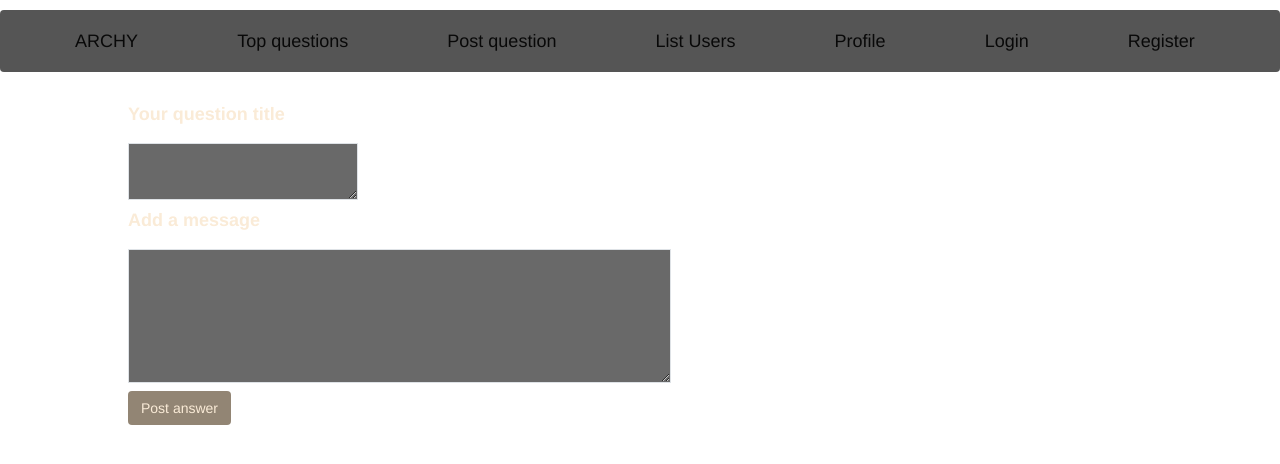
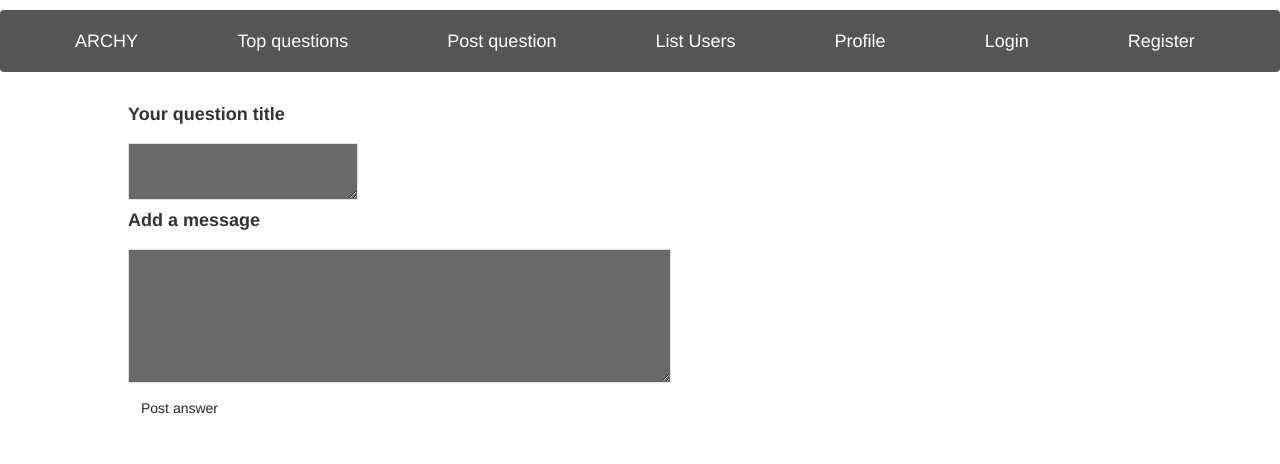
Before and after one commit to tothhajnalka17/askmate3, a Flask app: page /add_question in a window 1280 px wide; the page is wider, and only the part inside the window is pictured. Shown: the top 464 px of that part. Run offline with Flask 2, Linux system fonts and the light colour scheme; the visitor is signed in with stand-in values (Sample User, id 1); some libraries are stand-ins or nearby versions.

Commit message:
style: css

```diff
--- a/static/style.css
+++ b/static/style.css
@@ -25,28 +25,9 @@
   font-size: 18px;
 }
 
-.navright{
-  position: static;
-  right: 0%;
-
-}
 .top-fixed{
     position: fixed;
     top: 1rem
-}
-
-.orangebtn{
-  color: antiquewhite;
-  background: #928574;
-  max-width: 86px;
-  max-height: 40px
-}
-
-.submitbtn{
-  color: antiquewhite;
-  background: #928574;
-  max-width: 250px;
-  max-height: 40px
 }
 
 .text_hide{
@@ -55,101 +36,6 @@
     overflow: hidden;
 }
 
-.idright{
-  position: relative;
-  right: 2%
-}
-
-.text-antiquewhite{
-  color: antiquewhite;
-}
-
-
-.demo-bg {
-  opacity: 0.6;
-  position: absolute;
-  left: 0;
-  top: 0;
-  width: 100%;
-  height: auto;
-}
-
-.qstbackground {
-  background: antiquewhite;
-
-}
-
-.active-pink-textarea.md-form label.active {
-  color: #f48fb1;
-}
-.pink-textarea textarea.md-textarea:focus:not([readonly]) {
-  border-bottom: 1px solid #f48fb1;
-  box-shadow: 0 1px 0 0 #f48fb1;
-}
-.pink-textarea.md-form .prefix.active {
-  color: #f48fb1;
-}
-.active-pink-textarea.md-form textarea.md-textarea:focus:not([readonly])+label {
-  color: #f48fb1;
-}
-
-.active-amber-textarea.md-form label.active {
-  color: #ffa000;
-}
-.amber-textarea textarea.md-textarea:focus:not([readonly]) {
-  border-bottom: 1px solid #ffa000;
-  box-shadow: 0 1px 0 0 #ffa000;
-}
-.amber-textarea.md-form .prefix.active {
-  color: #ffa000;
-}
-.active-amber-textarea.md-form textarea.md-textarea:focus:not([readonly])+label {
-  color: #ffa000;
-}
-
-.active-pink-textarea-2 textarea.md-textarea {
-  border-bottom: 1px solid #f48fb1;
-  box-shadow: 0 1px 0 0 #f48fb1;
-}
-.active-pink-textarea-2.md-form label.active {
-  color: #f48fb1;
-}
-.active-pink-textarea-2.md-form label {
-  color: #f48fb1;
-}
-.active-pink-textarea-2.md-form .prefix {
-  color: #f48fb1;
-}
-.active-pink-textarea-2.md-form textarea.md-textarea:focus:not([readonly])+label {
-  color: #f48fb1;
-}
-
-.active-amber-textarea-2 textarea.md-textarea {
-  border-bottom: 1px solid #ffa000;
-  box-shadow: 0 1px 0 0 #ffa000;
-}
-.active-amber-textarea-2.md-form label.active {
-  color: #ffa000;
-}
-.active-amber-textarea-2.md-form label {
-  color: #ffa000;
-}
-.active-amber-textarea-2.md-form .prefix {
-  color: #ffa000;
-}
-.active-amber-textarea-2.md-form textarea.md-textarea:focus:not([readonly])+label {
-  color: #ffa000;
-}
-
-
-
-#login { display: none; }
-.login,
-.logout {
-    position: absolute;
-    top: -3px;
-    right: 0;
-}
 .page-header { position: relative; }
 .reviews {
     color: #555;
--- a/templates/layout.html
+++ b/templates/layout.html
@@ -12,22 +12,22 @@
     <script src="//netdna.bootstrapcdn.com/bootstrap/3.2.0/js/bootstrap.min.js"></script>
     <script src="//code.jquery.com/jquery-1.11.1.min.js"></script>
 
-	<nav class="navbar top-fixed" style="background-color: #555555">
+	<nav class="navbar top-fixed " style="background-color: #555555">
 
 
-            <a class="navbar-brand home" href="/"><i class="fa fa-graduation-cap fa-lg mr-2" ></i>ARCHY</a>
-            <a class="navbar-brand top-question" href="/list"><i class="fa fa-graduation-cap fa-lg mr-2"></i>Top questions</a>
-            <a class="navbar-brand post-question" href="/add_question"><i class="fa fa-graduation-cap fa-lg mr-2"></i>Post question</a>
-            <a class="navbar-brand list-users" href="{{ url_for('users_list') }}"><i class="fa fa-graduation-cap fa-lg mr-2"></i>List Users</a>
+            <a class="navbar-brand home text-white" href="/"><i class="fa fa-graduation-cap fa-lg mr-2" ></i>ARCHY</a>
+            <a class="navbar-brand top-question text-white" href="/list"><i class="fa fa-graduation-cap fa-lg mr-2"></i>Top questions</a>
+            <a class="navbar-brand post-question text-white" href="/add_question"><i class="fa fa-graduation-cap fa-lg mr-2"></i>Post question</a>
+            <a class="navbar-brand list-users text-white" href="{{ url_for('users_list') }}"><i class="fa fa-graduation-cap fa-lg mr-2"></i>List Users</a>
         {% if session %}
-            <a class="navbar-brand profile-tab" href="/user/{{session.id}}"><i class="fa fa-phone fa-fw fa-rotate-180 mr-1 "></i>Profile</a>
+            <a class="navbar-brand profile-tab text-white" href="/user/{{session.id}}"><i class="fa fa-phone fa-fw fa-rotate-180 mr-1 "></i>Profile</a>
 
         {% else %}
-            <a class="navbar-brand user-tab" href="/user/0"><i class="fa fa-phone fa-fw fa-rotate-180 mr-1 "></i>Profile</a>
+            <a class="navbar-brand user-tab text-white" href="/user/0"><i class="fa fa-phone fa-fw fa-rotate-180 mr-1 "></i>Profile</a>
 
         {% endif %}
-             <a class="navbar-brand login-tab" href="/userlogin" style="right:3rem"><i class="fa fa-phone fa-fw fa-rotate-180 mr-1 "></i>Login</a>
-            <a class="navbar-brand register-tab" href="/register" style="right:1rem"><i class="fa fa-phone fa-fw fa-rotate-180 mr-1"></i>Register</a>
+             <a class="navbar-brand login-tab text-white" href="/userlogin" style="right:3rem"><i class="fa fa-phone fa-fw fa-rotate-180 mr-1 "></i>Login</a>
+            <a class="navbar-brand register-tab text-white" href="/register" style="right:1rem"><i class="fa fa-phone fa-fw fa-rotate-180 mr-1"></i>Register</a>
 
 
 
```
Also changed, not shown: templates/list.html (+1 -23 lines).
